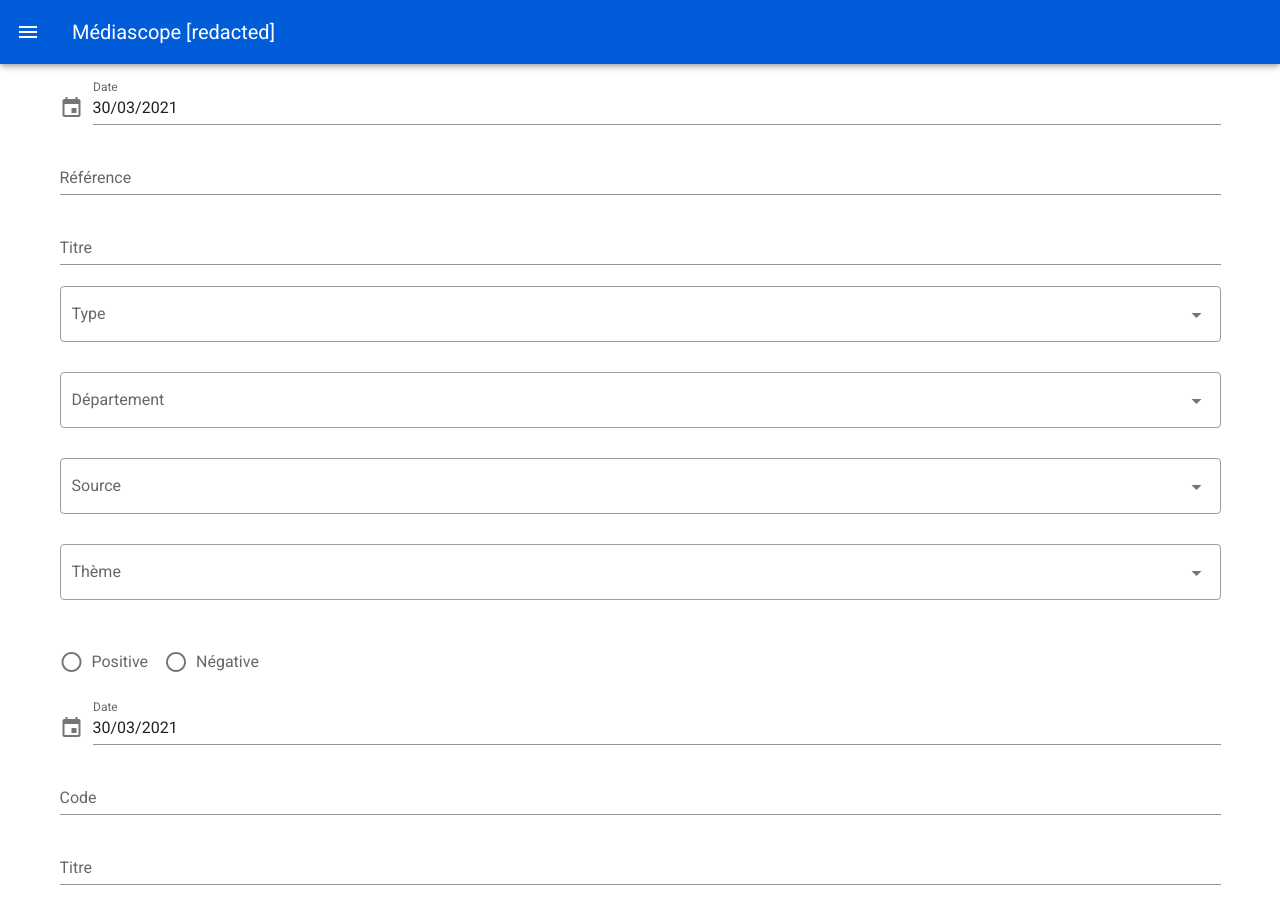
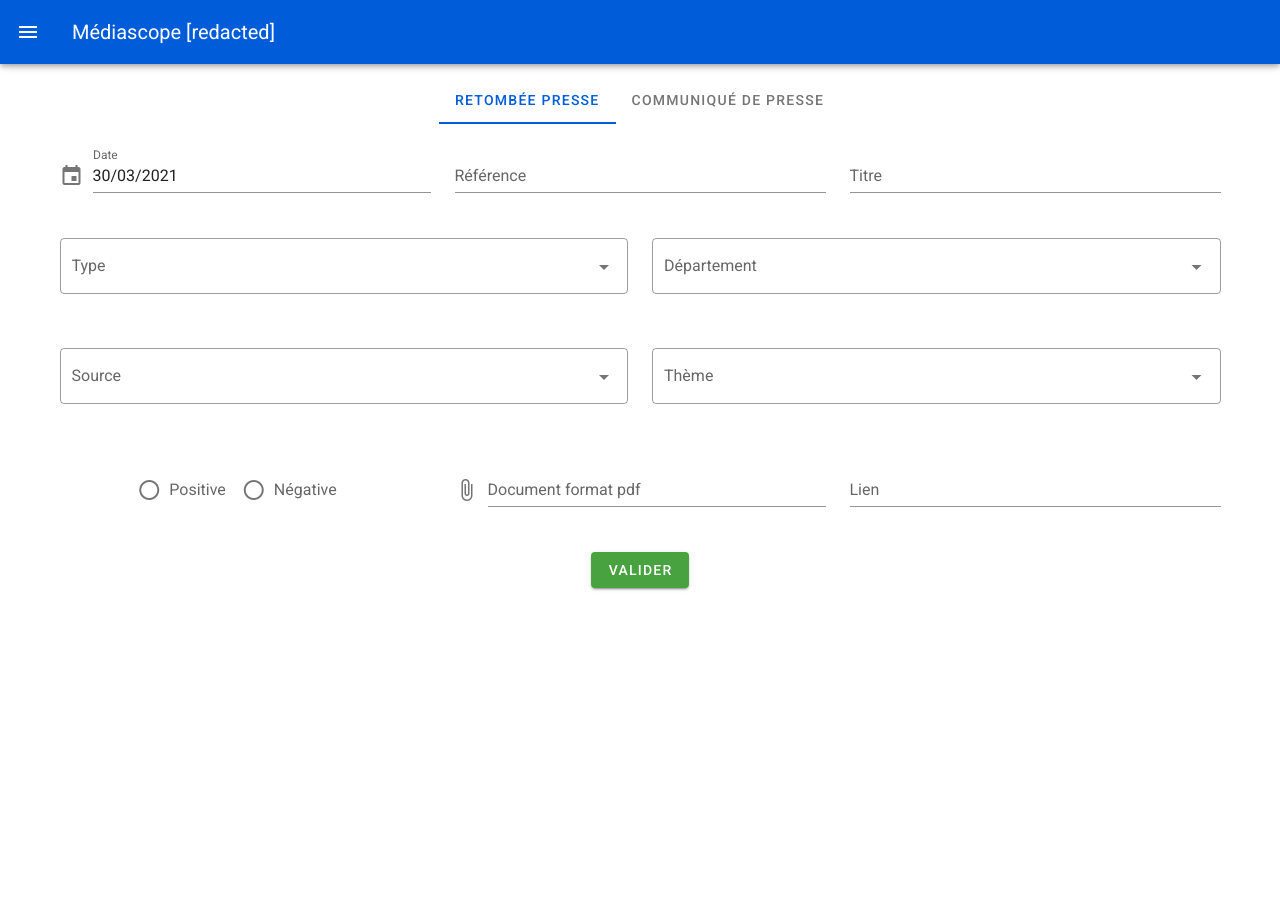
Before and after one commit to draescherl/ing1-projet, a Vue app: page /saisie in a window 1280 px wide. Shown: the top 904 px of the page. After the commit the page ends 800 px from the top, so only its background shows below. Built offline with nearby package versions, Linux system fonts and the light colour scheme.

Commit message:
Added style for communique and retombee

```diff
--- /dev/null
+++ b/src/components/inputs/Communique.vue
@@ -0,0 +1,61 @@
+<template>
+  <div class="mt-5">
+    <v-row>
+      <v-col cols="4">
+        <Date />
+      </v-col>
+      <v-col cols="4">
+        <v-text-field label="Code" required></v-text-field>
+      </v-col>
+      <v-col cols="4">
+        <v-text-field label="Titre" required></v-text-field>
+      </v-col>
+    </v-row>
+
+    <v-row>
+      <v-col cols="4">
+        <v-select :items="type" label="Type" outlined></v-select>
+      </v-col>
+      <v-col cols="4">
+        <v-select :items="departement" label="Département" outlined></v-select>
+      </v-col>
+      <v-col cols="4">
+        <v-select :items="theme" label="Thème" outlined></v-select>
+      </v-col>
+    </v-row>
+
+    <v-row>
+      <v-col cols="6">
+        <v-file-input
+          show-size
+          truncate-length="40"
+          label="Document format pdf"
+          accept=".PDF, .pdf"
+        ></v-file-input>
+      </v-col>
+      <v-col cols="6" class="d-flex justify-center">
+        <v-text-field label="Lien"></v-text-field
+      ></v-col>
+    </v-row>
+
+    <v-row>
+      <v-col cols="12" class="d-flex justify-center">
+        <v-btn color="success"> Valider </v-btn>
+      </v-col>
+    </v-row>
+  </div>
+</template>
+
+<script>
+import Date from "./Date";
+
+export default {
+  name: "Retombee",
+  components: {
+    Date,
+  },
+  props: ["type", "departement", "theme"],
+
+  data: () => ({}),
+};
+</script>
--- /dev/null
+++ b/src/components/inputs/Retombee.vue
@@ -0,0 +1,80 @@
+<template>
+  <div class="mt-5">
+    <v-row>
+      <v-col cols="4">
+        <Date />
+      </v-col>
+      <v-col cols="4">
+        <v-text-field
+          label="Référence"
+          required
+        ></v-text-field>
+      </v-col>
+      <v-col cols="4">
+        <v-text-field
+          label="Titre"
+          required
+        ></v-text-field>
+      </v-col>
+    </v-row>
+
+    <v-row>
+      <v-col cols="6">
+        <v-select :items="type" label="Type" outlined></v-select>
+      </v-col>
+      <v-col cols="6">
+        <v-select :items="departement" label="Département" outlined></v-select>
+      </v-col>
+    </v-row>
+    <v-row>
+      <v-col cols="6">
+        <v-select :items="source" label="Source" outlined></v-select>
+      </v-col>
+      <v-col cols="6">
+        <v-select :items="theme" label="Thème" outlined></v-select>
+      </v-col>
+    </v-row>
+
+    <v-row>
+      <v-col cols="4" class="d-flex justify-center">
+        <v-radio-group row>
+          <v-radio label="Positive" value="positive" color="success"></v-radio>
+          <v-radio label="Négative" value="negative" color="error"></v-radio>
+        </v-radio-group>
+      </v-col>
+      <v-col cols="4">
+        <v-file-input
+          show-size
+          truncate-length="40"
+          label="Document format pdf"
+          accept=".PDF, .pdf"
+        ></v-file-input>
+      </v-col>
+      <v-col cols="4" class="d-flex justify-center">
+        <v-text-field
+          label="Lien"
+        ></v-text-field
+      ></v-col>
+    </v-row>
+
+    <v-row>
+      <v-col cols="12" class="d-flex justify-center">
+        <v-btn color="success"> Valider </v-btn>
+      </v-col>
+    </v-row>
+  </div>
+</template>
+
+<script>
+import Date from "./Date";
+
+export default {
+  name: "Retombee",
+  components: {
+    Date,
+  },
+  props: ["type", "departement", "source", "theme"],
+
+  data: () => ({}),
+};
+</script>
--- a/src/views/Saisie.vue
+++ b/src/views/Saisie.vue
@@ -1,72 +1,41 @@
 <template>
   <div class="saisie">
-    <v-form v-model="valid">
+    <v-tabs class="d-flex justify-center">
+      <v-tab @click="select(0)">Retombée presse</v-tab>
+      <v-tab @click="select(1)">Communiqué de presse</v-tab>
+    </v-tabs>
 
-      <Date />
-      <v-text-field
-        v-model="firstname"
-        :rules="nameRules"
-        label="Référence"
-        required
-      ></v-text-field>
+    <v-form>
+      <div v-if="selected == 0">
+        <Retombee
+          :type="types"
+          :departement="departements"
+          :source="source"
+          :theme="themes"
+        />
+      </div>
 
-      <v-text-field
-        v-model="firstname"
-        :rules="nameRules"
-        label="Titre"
-        required
-      ></v-text-field>
-
-      <v-select :items="source.PQR" label="Type" outlined></v-select>
-      <v-select :items="source.PQR" label="Département" outlined></v-select>
-      <v-select :items="source.PQR" label="Source" outlined></v-select>
-      <v-select :items="source.PQR" label="Thème" outlined></v-select>
-      <v-radio-group v-model="row" row>
-        <v-radio label="Positive" value="positive" color="success"></v-radio>
-        <v-radio label="Négative" value="negative" color="error"></v-radio>
-      </v-radio-group>
-
-      <Date />
-      <v-text-field
-        v-model="firstname"
-        :rules="nameRules"
-        label="Code"
-        required
-      ></v-text-field>
-
-      <v-text-field
-        v-model="firstname"
-        :rules="nameRules"
-        label="Titre"
-        required
-      ></v-text-field>
-
-      <v-select :items="source.PQR" label="Type" outlined></v-select>
-      <v-select :items="source.PQR" label="Thème" outlined></v-select>
-
-      <v-col class="d-flex" cols="12" sm="6">
-        <v-select
-          :items="source.PQR"
-          label="Outlined style"
-          outlined
-        ></v-select>
-      </v-col>
-
+      <div v-if="selected == 1">
+        <Communique :type="types" :departement="departements" :theme="themes" />
+      </div>
     </v-form>
   </div>
 </template>
 
 <script>
-import Date from "../components/inputs/Date";
+import Retombee from "../components/inputs/Retombee";
+import Communique from "../components/inputs/Communique";
 
 export default {
   name: "Saisie",
 
   components: {
-    Date,
+    Retombee,
+    Communique,
   },
 
   data: () => ({
+    selected: 0,
     types: ["PQR", "Radio", "TV", "Web", "Réseaux Sociaux"],
     departements: [64, 65, 40],
     source: {
@@ -200,5 +169,11 @@ export default {
     ],
     row: null,
   }),
+
+  methods: {
+    select(tab) {
+      this.selected = tab;
+    },
+  },
 };
 </script>
```
